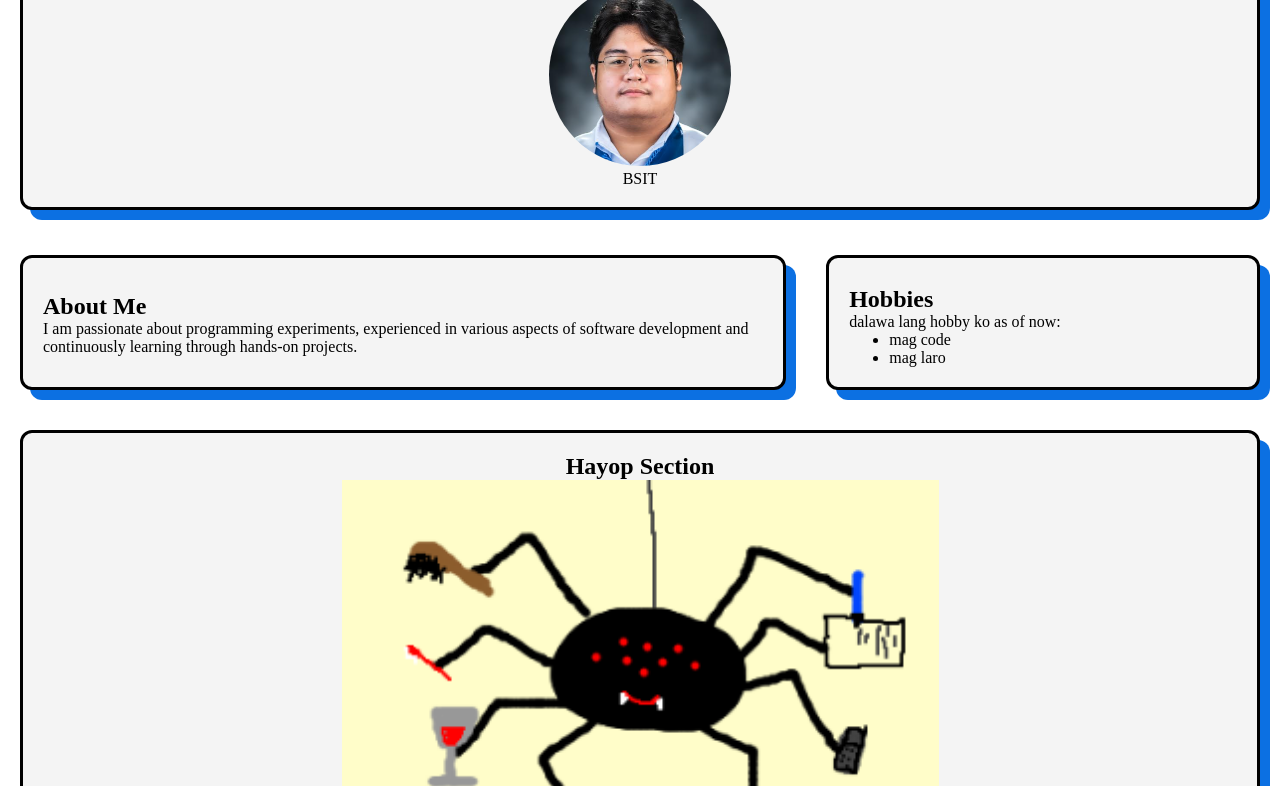
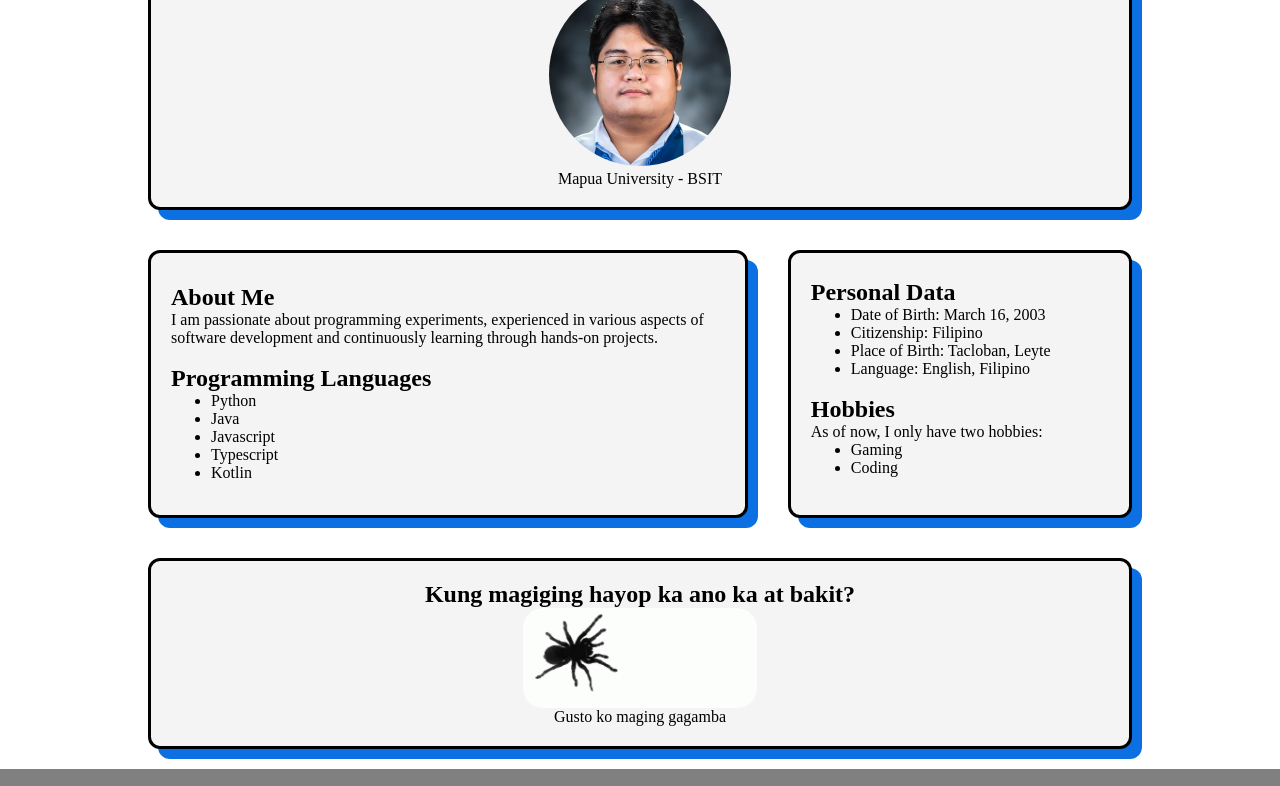
Before and after one commit to rafbradey/Profile, a plain HTML site: page index.html in a window 1280 px wide. Shown: the part 161-947 px from the top of the page. Drawn offline with Linux system fonts and the light colour scheme; a web font is replaced by a local one.

Commit message:
2nd commit

```diff
--- a/css/home.css
+++ b/css/home.css
@@ -13,6 +13,12 @@
     display: flex;
     justify-content: center;
     font-weight: bold;
+}
+.outer{
+    width: 80%;
+    margin-left: auto;
+    margin-right: auto;
+    display: block;
 }
 
 .navbar li{
@@ -41,6 +47,7 @@
     box-shadow: 10px 10px #0c70e2;
    /* border: 4px solid #439e03;*/
     border: 3px black solid;
+
 
 }
 
@@ -101,11 +108,18 @@
     margin-left: auto;
     margin-right: auto;
     display: block;
-    width: 50%;
-    height: 50%;
+    width: 25%;
+    height: 25%;
 }
 
 
+
+
+
+.gif img {
+    display: block;
+    border-radius: 20px;
+}
 
  .footer{
     background: gray;
--- a/index.html
+++ b/index.html
@@ -20,7 +20,7 @@
   </nav>
 </head>
 <body>
-
+<div class="outer">
 <div class="profile-container" id="con-1">
 
   <div class ="profile-row-1">
@@ -28,10 +28,11 @@
 <div class = "profile-col-1">
 <h1 class="name">Raf Bradey F. Matoza</h1>
   <img src="images/me2.png" alt="pogi">
-  <p class="subtitle">BSIT</p>
+  <p class="subtitle">Mapua University - BSIT</p>
 </div>
   </div>
 </div>
+
 
 <div class = "main">
 
@@ -42,7 +43,18 @@
     <h2 class="title">About Me</h2>
     <p>I am passionate about programming experiments, experienced in various aspects of
       software development and continuously learning through hands-on projects. </p>
+      <br>
+      <h2 class="title">Programming Languages</h2>
+      <ul>
+          <li>Python</li>
+          <li>Java</li>
+          <li>Javascript</li>
+          <li>Typescript</li>
+          <li> Kotlin</li>
+      </ul>
+
   </div>
+
 </div>
 </div>
 
@@ -50,12 +62,22 @@
   <div class ="profile-container" id="info-2">
   <div class = "profile-row-2">
     <div class="about">
+        <h2 class="title">Personal Data</h2>
+        <ul>
+            <li>Date of Birth: March 16, 2003</li>
+            <li>Citizenship: Filipino</li>
+            <li>Place of Birth: Tacloban, Leyte</li>
+            <li>Language: English, Filipino </li>
+
+        </ul><br>
       <h2 class="title">Hobbies</h2>
-      <p>dalawa lang hobby ko as of now:</p>
+      <p>As of now, I only have two hobbies:</p>
       <ul>
-        <li>mag code</li>
-        <li>mag laro</li>
+        <li>Gaming</li>
+        <li>Coding</li>
       </ul>
+        <br>
+
     </div>
   </div>
 </div>
@@ -63,15 +85,16 @@
 
 <div class="profile-container">
     <div class="profile-row-3">
-        <h2 class="hayop">Hayop Section</h2>
-      <img src="images/gagamba.png" alt="sample_hayop" class="hayop_img">
+
+        <h2 class="hayop">Kung magiging hayop ka ano ka at bakit?</h2>
+      <a href="#" class="gif"><img src="images/spidergif.gif" alt="sample_hayop" class="hayop_img"></a>
       <p class="hayop">Gusto ko maging gagamba</p>
 
     </div>
 </div>
+
+</div>
 </body>
-
-
 
 
 <footer>
```
Also changed, not shown: images/spidergif.gif (added).
